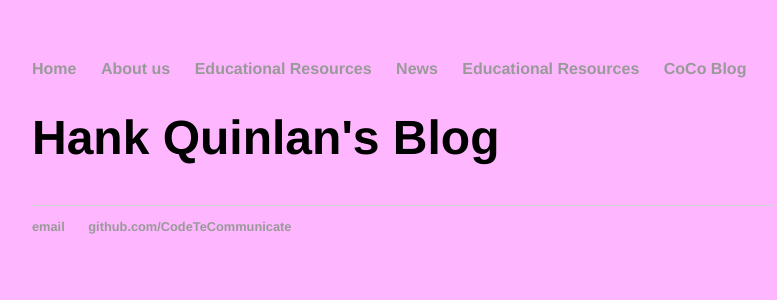
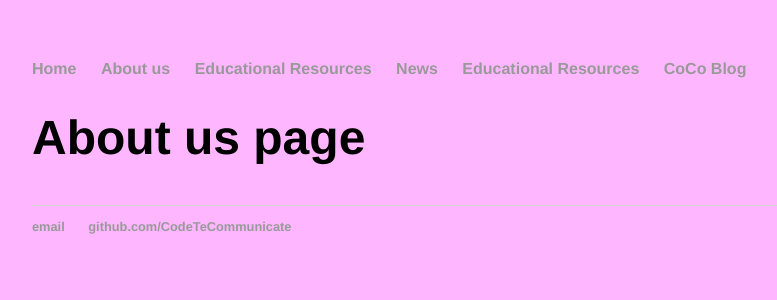
Before and after one commit to CodeToCommunicate/CodeToCommunicate.github.io, a Jekyll site: the page built from about/index.html, in a window 1280 px wide. Shown: the top 300 px of the page, without its empty margins (160-937 px from the left). Built offline with Jekyll 4.4.1, drawn with Linux system fonts in a browser that asks for light colours.

Commit message:
Update index.html

```diff
--- a/about/index.html
+++ b/about/index.html
@@ -1,6 +1,6 @@
 ---
 layout: default
-title: Hank Quinlan's Blog
+title: About us page
 ---
 	<h1>{{ page.title }}</h1>
 	<ul class="posts">
```
